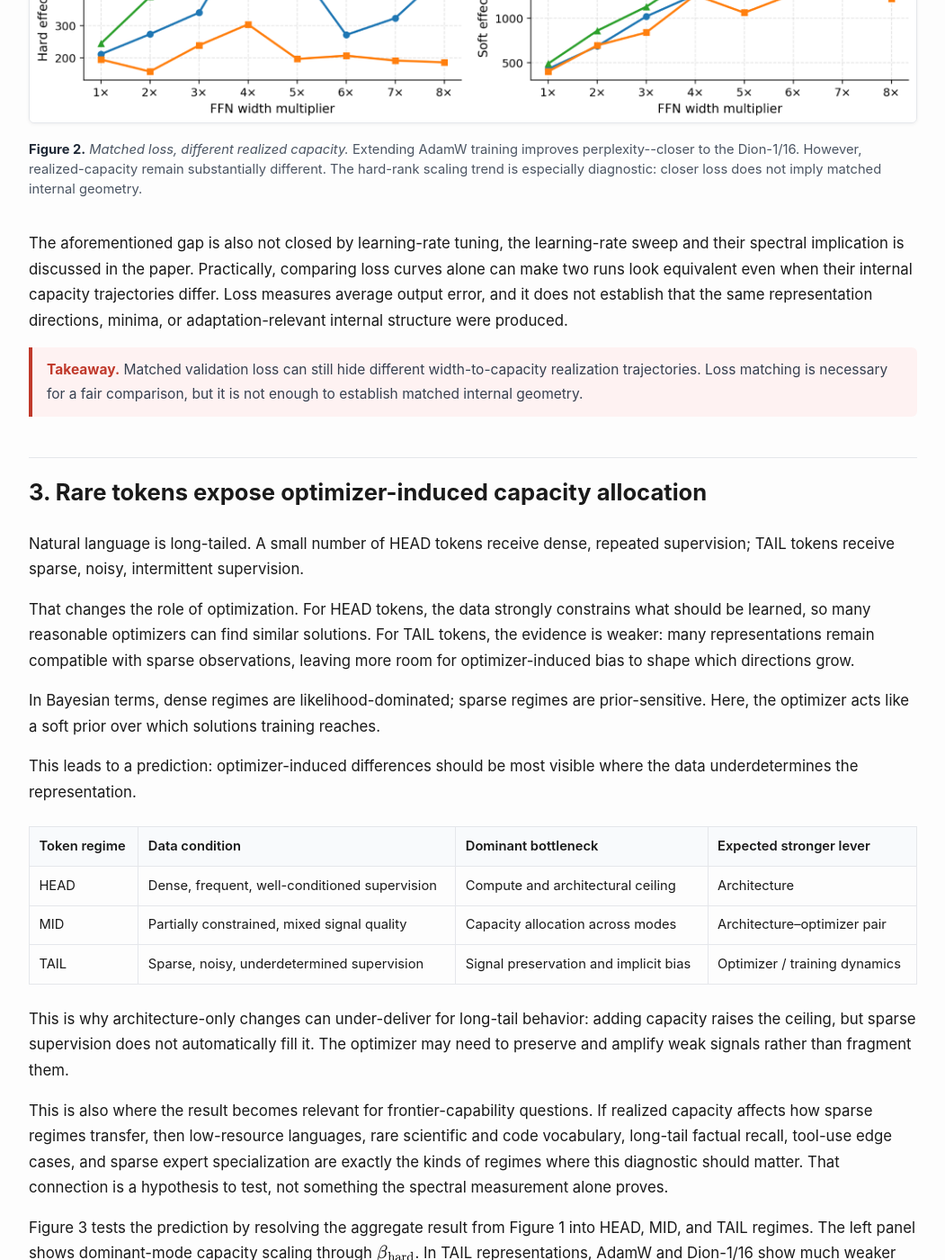
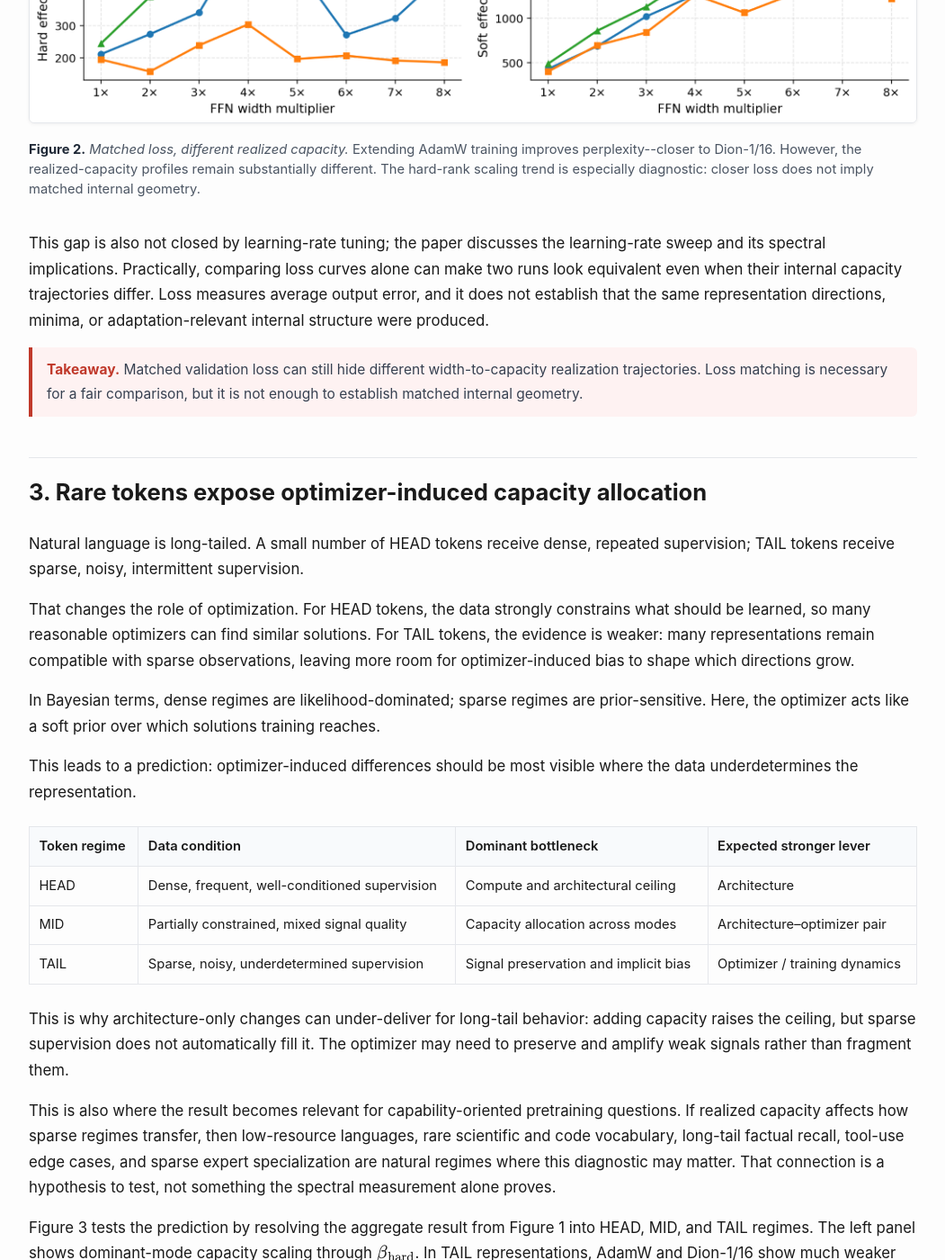
Before and after one commit to optimizer-scaling-laws/optimizer-scaling-laws.github.io, a Jekyll site: the page built from _posts/2026-06-18-architecture-creates-capacity-optimizers-realize-it.md, in a window 1280 px wide and 1400 px high, scrolled down 4762 px. Shown: the whole window at 90% size, without its empty margins (114-1165 px from the left). Built offline with Jekyll 4.4.1, drawn with Linux system fonts in a browser that asks for light colours; some of the changed text lies outside the part shown.

Commit message:
Finally published

```diff
--- a/_posts/2026-06-18-architecture-creates-capacity-optimizers-realize-it.md
+++ b/_posts/2026-06-18-architecture-creates-capacity-optimizers-realize-it.md
@@ -151,7 +151,7 @@
 
 
 ## TL;DR
-{: #tldr }
+{: #tldr}
 
 <div class="tldr-box">
 <p><strong>Capacity is not just what the architecture makes possible; it is what training converts into usable representation.</strong></p>
@@ -196,8 +196,7 @@
 </details>
 
 ## 1. Same architecture, different capacity scaling
-
-{: #same-architecture-different-capacity-scaling }
+{: #same-architecture-different-capacity-scaling}
 
 The result behind this post is simple:
 
@@ -232,29 +231,27 @@
 
 
 ## 2. Matched loss is not matched representation
-
-{: #matched-loss-is-not-matched-geometry }
+{: #matched-loss-is-not-matched-geometry}
 
 A natural objection is that one optimizer may simply be training faster. The matched-loss control tests that possibility.
 
-Extending AdamW training from 6K to 12K improves validation perplexity and brings it close to the Dion-1/16, across the FFN-width sweep. However, the realized-capacity do not match; AdamW-12K remains much weaker in dominant-mode capacity sccaling.
+Extending AdamW training from 6K to 12K improves validation perplexity and brings it close to Dion-1/16 across the FFN-width sweep. However, the realized-capacity profiles do not match; AdamW-12K remains much weaker in dominant-mode capacity scaling.
 
 The scaling trends are counterintuitive: in this matched-loss control, training AdamW longer improves loss while weakening the dominant-mode scaling, and the exponent drops from about **$0.29$** to about **$0.03$**. Thus, wider models trained with AdamW are not simply “catching up” internally as loss improves.
 
 
 <figure class="figure-wide">
   <img src="{{ '/assets/blog/architecture-optimizer-codesign/figure2_matched_loss_capacity_comparison.png' | relative_url }}" alt="Matched loss but different realized capacity">
-  <figcaption><strong>Figure 2.</strong> <em>Matched loss, different realized capacity.</em> Extending AdamW training improves perplexity--closer to the Dion-1/16. However, realized-capacity remain substantially different. The hard-rank scaling trend is especially diagnostic: closer loss does not imply matched internal geometry.</figcaption>
+  <figcaption><strong>Figure 2.</strong> <em>Matched loss, different realized capacity.</em> Extending AdamW training improves perplexity--closer to Dion-1/16. However, the realized-capacity profiles remain substantially different. The hard-rank scaling trend is especially diagnostic: closer loss does not imply matched internal geometry.</figcaption>
 </figure>
 
-The aforementioned gap is also not closed by learning-rate tuning, the learning-rate sweep and their spectral implication is discussed in the paper. Practically, comparing loss curves alone can make two runs look equivalent even when their internal capacity trajectories differ. Loss measures average output error, and it does not establish that the same representation directions, minima, or adaptation-relevant internal structure were produced.
+This gap is also not closed by learning-rate tuning; the paper discusses the learning-rate sweep and its spectral implications. Practically, comparing loss curves alone can make two runs look equivalent even when their internal capacity trajectories differ. Loss measures average output error, and it does not establish that the same representation directions, minima, or adaptation-relevant internal structure were produced.
 
 <p class="takeaway-inline"><strong>Takeaway.</strong> Matched validation loss can still hide different width-to-capacity realization trajectories. Loss matching is necessary for a fair comparison, but it is not enough to establish matched internal geometry.</p>
 
 
 ## 3. Rare tokens expose optimizer-induced capacity allocation
-
-{: #rare-tokens-expose-optimizer-induced-capacity-allocation }
+{: #rare-tokens-expose-optimizer-induced-capacity-allocation}
 
 Natural language is long-tailed. A small number of HEAD tokens receive dense, repeated supervision; TAIL tokens receive sparse, noisy, intermittent supervision.
 
@@ -275,7 +272,7 @@
 
 This is why architecture-only changes can under-deliver for long-tail behavior: adding capacity raises the ceiling, but sparse supervision does not automatically fill it. The optimizer may need to preserve and amplify weak signals rather than fragment them.
 
-This is also where the result becomes relevant for frontier-capability questions. If realized capacity affects how sparse regimes transfer, then low-resource languages, rare scientific and code vocabulary, long-tail factual recall, tool-use edge cases, and sparse expert specialization are exactly the kinds of regimes where this diagnostic should matter. That connection is a hypothesis to test, not something the spectral measurement alone proves.
+This is also where the result becomes relevant for capability-oriented pretraining questions. If realized capacity affects how sparse regimes transfer, then low-resource languages, rare scientific and code vocabulary, long-tail factual recall, tool-use edge cases, and sparse expert specialization are natural regimes where this diagnostic may matter. That connection is a hypothesis to test, not something the spectral measurement alone proves.
 
 Figure 3 tests the prediction by resolving the aggregate result from Figure 1 into HEAD, MID, and TAIL regimes. The left panel shows dominant-mode capacity scaling through $\beta_{\mathrm{hard}}$. In TAIL representations, AdamW and Dion-1/16 show much weaker dominant-mode capacity scaling, while Muon and NorMuon approach near-linear dominant-mode growth. This is worth separating from the matched-loss result above: Dion-1/16 is a strong control for showing that loss matching does not imply matched geometry, but in the TAIL regime it still behaves closer to AdamW than to Muon/NorMuon. The right panel shows the corresponding average/diffuse–dominant capacity asymmetry.
 
@@ -292,7 +289,7 @@
 <p class="takeaway-inline"><strong>Takeaway.</strong> Rare-token regimes are where optimizer-induced bias has the most room to shape which weak signals become coherent representation directions.</p>
 
 ## 4. Three views of the same gap
-{: #three-views-of-the-same-gap }
+{: #three-views-of-the-same-gap}
 
 The empirical result is not an isolated optimizer anecdote. It points to a broader gap that shows up three ways: scalar objective value, nominal architecture, and learned internal representation are often blurred, but they are not the same object.
 
@@ -329,7 +326,7 @@
 
 
 ### View I — Scalar objectives under-identify internal structure
-{: #view-i-scalar-objectives-under-identify-internal-structure }
+{: #view-i-scalar-objectives-under-identify-internal-structure}
 
 Loss, gradient norms, and downstream evaluations are useful signals. They are not complete descriptions of the trained model. The same scalar objective value can be reached through different internal organizations: variance may spread across many directions, concentrate in a few dominant modes, or appear unevenly across token-frequency regimes. The matched-loss control above is one spectral-capacity instance of this broader under-identification problem.
 
@@ -342,7 +339,7 @@
 > **What internal capacity did training realize in order to reach that loss?**
 
 ### View II — Nominal capacity is not realized capacity
-{: #view-ii-nominal-capacity-is-not-realized-capacity }
+{: #view-ii-nominal-capacity-is-not-realized-capacity}
 
 The architecture–optimizer distinction becomes clearest if we separate two notions of capacity.
 
@@ -414,7 +411,7 @@
 This phase diagram separates cases that scalar loss can collapse together: compact and concentrated; diffuse but weak in dominant modes; or broad in diffuse capacity while also high in dominant-mode capacity. Capacity asymmetry asks whether high diffuse capacity is matched by variance in dominant eigenmodes.
 
 ### View III — Reachable capacity is optimizer-conditional
-{: #view-iii-reachable-capacity-is-optimizer-conditional }
+{: #view-iii-reachable-capacity-is-optimizer-conditional}
 
 Inductive bias explains why realized capacity can differ under the same architecture. Learning systems need biases that privilege some solutions over others, because data rarely specifies a unique model (<a href="https://arxiv.org/abs/2304.05366" target="_blank" rel="noopener noreferrer">Goldblum et al., 2024</a>).
 
@@ -423,7 +420,7 @@
 This distinction matters especially in rare-token regimes, where training data weakly constrains the solution and optimizer-induced bias has more room to shape which representation directions grow. It also suggests that the effective computational graph is not determined by architecture alone. The formal Transformer graph defines the available paths, but the optimizer can influence which heads, MLP directions, residual-stream features, and layer compositions actually carry signal. In the transformer-circuits view, a model is a composition of residual-stream paths and attention/MLP components; our result suggests the hypothesis that which paths become active may be conditional on the architecture–optimizer pair (<a href="https://transformer-circuits.pub/2021/framework/index.html" target="_blank" rel="noopener noreferrer">Elhage et al., 2021</a>).
 
 #### Forward-looking implication: realized capacity may matter for plasticity
-{: #forward-looking-implication-realized-capacity-may-matter-for-plasticity }
+{: #forward-looking-implication-realized-capacity-may-matter-for-plasticity}
 
 Continual learning adds a forward-looking version of the same issue. Forgetting asks whether the model keeps the past; plasticity asks whether it can still learn the future. This is a conjectural extension of the paper's evidence, not a direct claim established by spectral rank alone: the paper measures how capacity is currently realized, while future learnability depends on whether realized or weakly used directions remain available for adaptation.
 
@@ -434,7 +431,7 @@
 The continual-learning lesson is not that architecture does not matter. It is that capacity may need to be realized during pretraining and preserved in forms that remain available for later learning. That depends on the interaction between architecture, training data, optimizer, regularization, and training dynamics.
 
 ## 5. How optimizers shape realized capacity
-{: #how-optimizers-shape-realized-capacity }
+{: #how-optimizers-shape-realized-capacity}
 
 How can optimizer choice change realized capacity, not just training speed? An optimizer transforms raw gradients into parameter updates. The way it does so — coordinate-wise scaling, matrix preconditioning, orthogonalization, momentum, or constrained subspaces — defines a training geometry. Over many steps, this geometry can affect which representation directions grow, which eigenmodes accumulate variance, and which computational paths become active.
 
@@ -450,10 +447,10 @@
 
 The important point is not that one mechanism is universally better. It is that each optimizer defines a different training geometry. AdamW comes from decoupled weight decay for adaptive optimization (<a href="https://arxiv.org/abs/1711.05101" target="_blank" rel="noopener noreferrer">Loshchilov and Hutter, 2019</a>); Shampoo is a structure-aware tensor preconditioner (<a href="https://arxiv.org/abs/1802.09568" target="_blank" rel="noopener noreferrer">Gupta, Koren, and Singer, 2018</a>); Muon was introduced as a matrix-orthogonalized optimizer and has since been studied for LLM scaling (<a href="https://kellerjordan.github.io/posts/muon/" target="_blank" rel="noopener noreferrer">Jordan et al., 2024</a>; <a href="https://arxiv.org/abs/2502.16982" target="_blank" rel="noopener noreferrer">Liu et al., 2025</a>); NorMuon combines Muon-style orthogonalization with neuron-wise adaptive rates (<a href="https://arxiv.org/abs/2510.05491" target="_blank" rel="noopener noreferrer">Li et al., 2025</a>); and Dion studies distributed orthonormalized updates with low-rank communication structure (<a href="https://arxiv.org/abs/2504.05295" target="_blank" rel="noopener noreferrer">Ahn et al., 2025</a>).
 
-These choices do not change the formal architecture. They change the trajectory through parameter space: which basins are reachable, which update directions are favored, which weak signals are preserved long enough to accumulate, and which representation eigendirections become variance-carrying structure. This is a plausible mechanistic reason matched loss need not imply matched representation. Optimizer choice therefore belongs in the capacity-scaling object, not merely in the training recipe.
+These choices do not change the formal architecture. They change the trajectory through parameter space: which basins are reachable, which update directions are favored, which weak signals are preserved long enough to accumulate, and which representation eigendirections become variance-carrying structure. This gives one plausible mechanistic reason matched loss need not imply matched representation. Optimizer choice therefore belongs in the capacity-scaling object, not merely in the training recipe.
 
 ## 6. The design object is the architecture–optimizer pair
-{: #the-design-object-is-the-architecture-optimizer-pair }
+{: #the-design-object-is-the-architecture-optimizer-pair}
 
 The implication is not that optimizers matter more than architectures. Architecture and optimization solve different parts of the design problem:
 
@@ -471,7 +468,7 @@
 The practical consequence is simple: a scaling decision should specify both architecture and optimizer, and an optimizer comparison should report not only speed and loss but also the internal capacity geometry it induces. This leads to a concrete pretraining question: what should we log to know whether added architectural capacity became realized internal structure?
 
 ## 7. What changes in pretraining practice?
-{: #what-changes-in-pretraining-practice }
+{: #what-changes-in-pretraining-practice}
 
 The practical message is not "replace loss." Loss remains the central external training signal. The point is to pair loss with internal telemetry that tells us what kind of solution training is building.
 
@@ -498,7 +495,7 @@
 Before ending, it is useful to separate the boundaries of this claim from the experiments it motivates.
 
 ## 8. What this does not claim
-{: #what-this-does-not-claim }
+{: #what-this-does-not-claim}
 
 There are several ways to overstate this argument, so it is worth being explicit.
 
@@ -511,9 +508,9 @@
 Fourth, the scale question remains open. The present evidence establishes a controlled optimizer-induced capacity-scaling effect at GPT-2 160M/350M scale. Stronger frontier-scale claims require larger models, longer training, more architectures, downstream probes, continued-learning tests, interpretability comparisons, and direct studies of rare-regime behavior.
 
 ## 9. Open questions
-{: #open-questions }
+{: #open-questions}
 
-This framing leads to several first-class pretraining-science questions.
+This framing leads to several concrete pretraining-science questions.
 
 **1. Which spectral differences predict downstream behavior?**
 If two models have similar loss but different realized capacity, which spectral axes predict transfer, robustness, rare-token reliability, or domain adaptation?
@@ -532,7 +529,7 @@
 
 
 ## 10. Conclusion: toward capacity-aware LLM design
-{: #conclusion-toward-capacity-aware-llm-design }
+{: #conclusion-toward-capacity-aware-llm-design}
 
 After the caveats and open questions, the core claim is still simple: if two optimizers train the same architecture but produce different spectral-capacity scaling, then optimizer choice has changed the model's realized capacity. The matched-loss comparison in Figure 2 strengthens the point: similar validation loss does not imply matched internal representation. Figure 3 shows where the measured difference is largest: MID and TAIL regimes, where optimizer-induced bias can shape how capacity is allocated across the data distribution.
 
@@ -545,7 +542,7 @@
 Architecture creates the space of possible computation. Optimization helps decide which parts of that space training makes active, stable, and measurable as internal structure.
 
 ## Citation
-{: #citation }
+{: #citation}
 
 If you find this post useful, please cite the associated paper.
 
@@ -560,7 +557,7 @@
 
 
 ## References
-{: #references }
+{: #references}
 
 <div class="references">
 
@@ -573,7 +570,7 @@
 
 <h3>Upstream–downstream gap and training dynamics</h3>
 
-<ol class="references-list" start="5">
+<ol class="references-list">
   <li>Liu, H., Xie, S. M., Li, Z., and Ma, T. <em>Same Pre-training Loss, Better Downstream: Implicit Bias Matters for Language Models</em>. arXiv:2210.14199, 2022. <a href="https://arxiv.org/abs/2210.14199" target="_blank" rel="noopener noreferrer">arXiv</a></li>
   <li>Wu, J., Lee, J. D., and Ge, R. <em>Connecting Pre-trained Language Models and Downstream Tasks via Properties of Representations</em>. NeurIPS, 2023. <a href="https://proceedings.neurips.cc/paper_files/paper/2023/hash/93712c59f6a81bd92040facf04c8b308-Abstract-Conference.html" target="_blank" rel="noopener noreferrer">NeurIPS</a></li>
   <li>Chen, H., Zhang, H., Li, X., Dong, Y., Shen, K., and Zhu, J. <em>Nexus: Same Pretraining Loss, Better Downstream Generalization via Common Minima</em>. arXiv:2604.09258, 2026. <a href="https://arxiv.org/abs/2604.09258" target="_blank" rel="noopener noreferrer">arXiv</a></li>
@@ -583,7 +580,7 @@
 
 <h3>Optimization and optimizer-induced bias</h3>
 
-<ol class="references-list" start="10">
+<ol class="references-list">
   <li>Loshchilov, I., and Hutter, F. <em>Decoupled Weight Decay Regularization</em>. ICLR, 2019. <a href="https://arxiv.org/abs/1711.05101" target="_blank" rel="noopener noreferrer">arXiv</a></li>
   <li>Gupta, V., Koren, T., and Singer, Y. <em>Shampoo: Preconditioned Stochastic Tensor Optimization</em>. ICML, 2018. <a href="https://arxiv.org/abs/1802.09568" target="_blank" rel="noopener noreferrer">arXiv</a></li>
   <li>Jordan, K. et al. <em>Muon: An Optimizer for Hidden Layers in Neural Networks</em>. Original public technical write-up, 2024. <a href="https://kellerjordan.github.io/posts/muon/" target="_blank" rel="noopener noreferrer">write-up</a></li>
@@ -594,7 +591,7 @@
 
 <h3>Spectral capacity and information-theoretic framing</h3>
 
-<ol class="references-list" start="16">
+<ol class="references-list">
   <li>Alemi, A. A., Poole, B., Fischer, I., Dillon, J. V., Saurous, R. A., and Murphy, K. <em>Fixing a Broken ELBO</em>. ICML, 2018. <a href="https://proceedings.mlr.press/v80/alemi18a.html" target="_blank" rel="noopener noreferrer">PMLR</a></li>
   <li>Rényi, A. <em>On Measures of Entropy and Information</em>. Proceedings of the Fourth Berkeley Symposium on Mathematical Statistics and Probability, 1961. <a href="https://projecteuclid.org/ebooks/berkeley-symposium-on-mathematical-statistics-and-probability/On-Measures-of-Entropy-and-Information/chapter/On-Measures-of-Entropy-and-Information/bsmsp/1200512181" target="_blank" rel="noopener noreferrer">Project Euclid</a></li>
   <li>Roy, O., and Vetterli, M. <em>The Effective Rank: A Measure of Effective Dimensionality</em>. EUSIPCO, 2007. <a href="https://www.eurasip.org/Proceedings/Eusipco/Eusipco2007/Papers/a5p-h05.pdf" target="_blank" rel="noopener noreferrer">PDF</a></li>
@@ -602,16 +599,16 @@
 
 <h3>Inductive bias, interpretability, and plasticity</h3>
 
-<ol class="references-list" start="19">
+<ol class="references-list">
   <li>Goldblum, M., Finzi, M., Rowan, K., and Wilson, A. G. <em>The No Free Lunch Theorem, Kolmogorov Complexity, and the Role of Inductive Biases in Machine Learning</em>. ICML, 2024. <a href="https://arxiv.org/abs/2304.05366" target="_blank" rel="noopener noreferrer">arXiv</a></li>
   <li>Wilson, A. G. <em>Deep Learning is Not So Mysterious or Different</em>. ICML, 2025. <a href="https://arxiv.org/abs/2503.02113" target="_blank" rel="noopener noreferrer">arXiv</a></li>
   <li>Elhage, N. et al. <em>A Mathematical Framework for Transformer Circuits</em>. Transformer Circuits, 2021. <a href="https://transformer-circuits.pub/2021/framework/index.html" target="_blank" rel="noopener noreferrer">article</a></li>
   <li>Mirzadeh, S. I., Chaudhry, A., Yin, D., Hu, H., Pascanu, R., Gorur, D., and Farajtabar, M. <em>Wide Neural Networks Forget Less Catastrophically</em>. ICML, 2022. <a href="https://arxiv.org/abs/2110.11526" target="_blank" rel="noopener noreferrer">arXiv</a></li>
   <li>Lu, A., Yuan, H., Feng, T., and Sun, Y. <em>Rethinking the Stability-Plasticity Trade-off in Continual Learning from an Architectural Perspective</em>. ICML, 2025. <a href="https://arxiv.org/abs/2506.03951" target="_blank" rel="noopener noreferrer">arXiv</a></li>
   <li>Abbas, Z., Zhao, R., Modayil, J., White, A., and Machado, M. C. <em>Loss of Plasticity in Continual Deep Reinforcement Learning</em>. arXiv:2303.07507, 2023. <a href="https://arxiv.org/abs/2303.07507" target="_blank" rel="noopener noreferrer">arXiv</a></li>
+  <li>Dohare, S., Hernandez-Garcia, J. F., Rahman, P., Mahmood, A. R., and Sutton, R. S. <em>Maintaining Plasticity in Deep Continual Learning</em>. Nature, 2024. <a href="https://www.nature.com/articles/s41586-024-07711-7" target="_blank" rel="noopener noreferrer">article</a></li>
   <li>Lyle, C., Zheng, Z., Khetarpal, K., van Hasselt, H., Pascanu, R., Martens, J., and Dabney, W. <em>Disentangling the Causes of Plasticity Loss in Neural Networks</em>. arXiv:2402.18762, 2024. <a href="https://arxiv.org/abs/2402.18762" target="_blank" rel="noopener noreferrer">arXiv</a></li>
   <li>He, N., Guo, K., Prakash, A., Tiwari, S., Tao, R. Y., Serapio, T., Greenwald, A., and Konidaris, G. <em>Spectral Collapse Drives Loss of Plasticity in Deep Continual Learning</em>. arXiv:2509.22335, 2025. <a href="https://arxiv.org/abs/2509.22335" target="_blank" rel="noopener noreferrer">arXiv</a></li>
-  <li>Dohare, S., Hernandez-Garcia, J. F., Rahman, P., Mahmood, A. R., and Sutton, R. S. <em>Maintaining Plasticity in Deep Continual Learning</em>. Nature, 2024. <a href="https://www.nature.com/articles/s41586-024-07711-7" target="_blank" rel="noopener noreferrer">article</a></li>
   <li>Han, T., Bordt, S., Zhang, H., and Kakade, S. <em>Weight Decay Improves Language Model Plasticity</em>. arXiv:2602.11137, 2026. <a href="https://arxiv.org/abs/2602.11137" target="_blank" rel="noopener noreferrer">arXiv</a></li>
   <li>Huang, J., Wurgaft, D., Bansal, R., Ruis, L., Saphra, N., Alvarez-Melis, D., Lampinen, A. K., Potts, C., and Lubana, E. S. <em>Why Larger Models Learn More: Effects of Capacity, Interference, and Rare-Task Retention</em>. arXiv:2605.29548, 2026. <a href="https://arxiv.org/abs/2605.29548" target="_blank" rel="noopener noreferrer">arXiv</a></li>
   <li>Abel, D. et al. <em>Plasticity as the Mirror of Empowerment</em>. arXiv:2505.10361, 2025. <a href="https://arxiv.org/abs/2505.10361" target="_blank" rel="noopener noreferrer">arXiv</a></li>
```
Also changed, not shown: other parts of _posts/2026-06-18-architecture-creates-capacity-optimizers-realize-it.md (+3 -3 lines).
